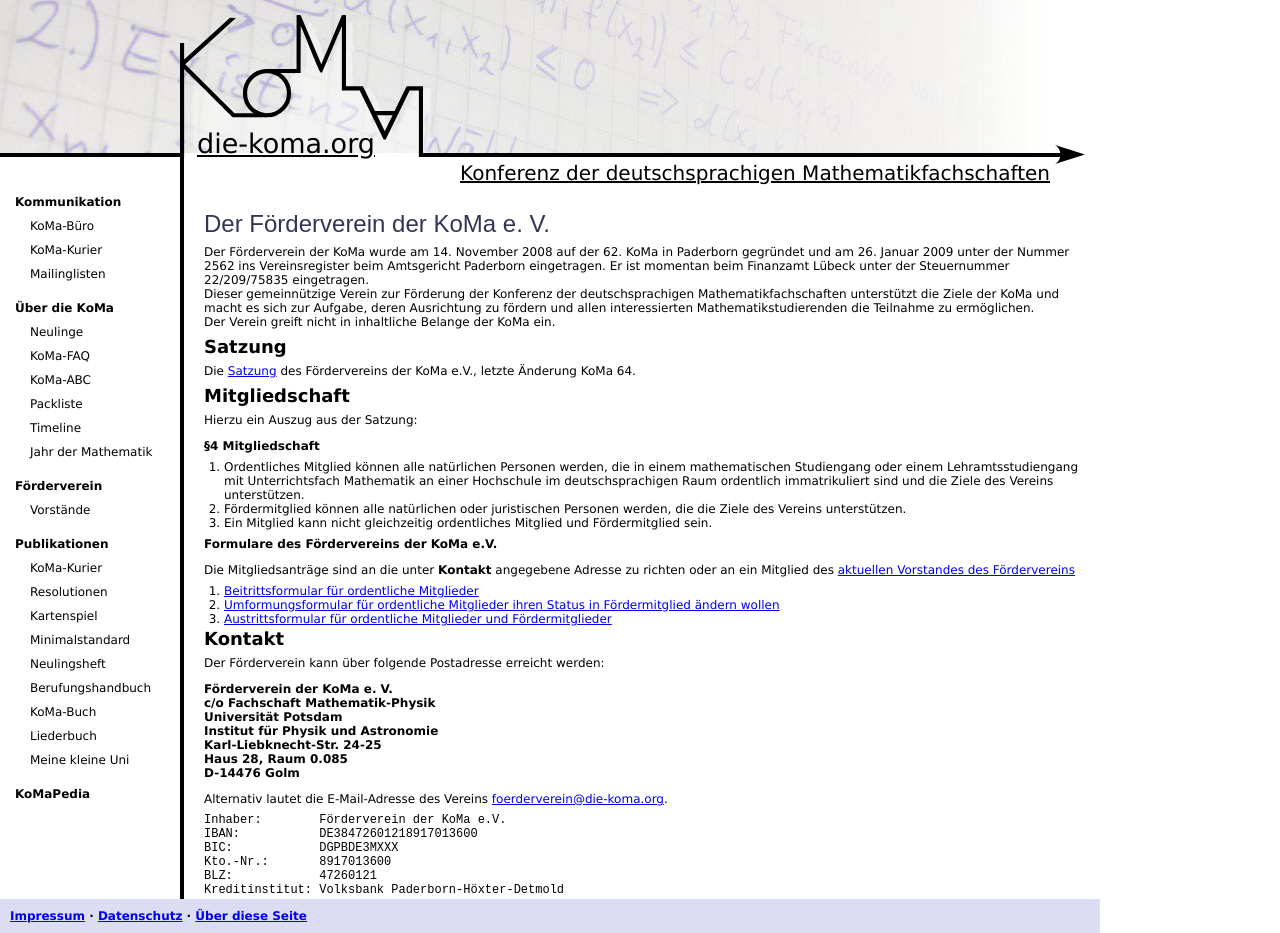
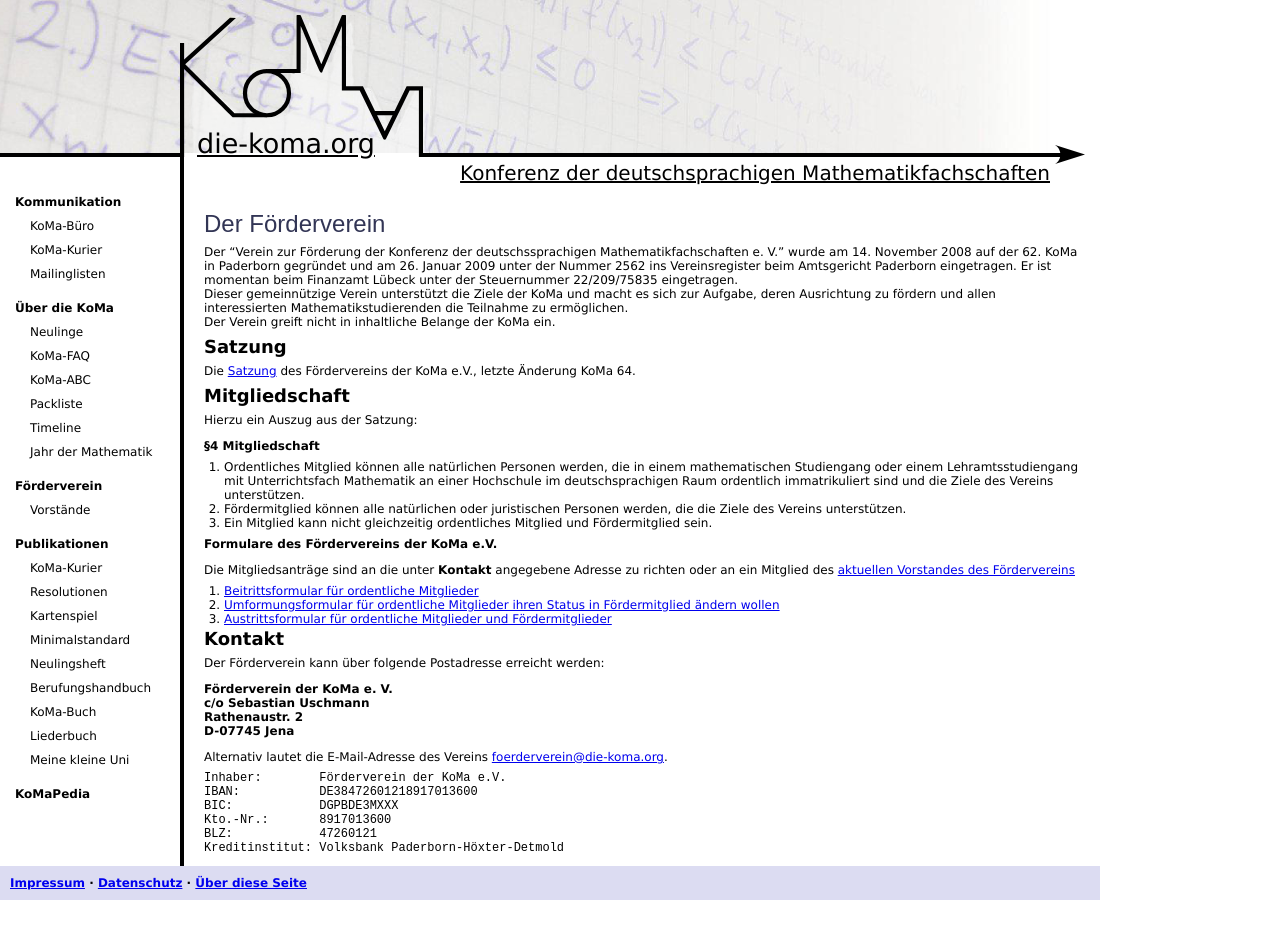
Before and after one commit to Die-KoMa/die-koma.org, a Jekyll site: the page built from foerderverein/index.md, in a window 1280 px wide. Built offline with Jekyll 4.4.1, drawn with Linux system fonts in a browser that asks for light colours; after the commit the page ends 900 px from its top, so only the background shows below that.

Commit message:
Kleinere Änderungen bzgl. Förderverein -- aktuelle Vorstände, korrekte Adresse und korrekter Name an einer Stelle

```diff
--- a/foerderverein/index.md
+++ b/foerderverein/index.md
@@ -4,10 +4,10 @@
 order: 40
 ---
 
-# Der Förderverein der KoMa e. V.
+# Der Förderverein
 
-Der Förderverein der KoMa wurde am 14. November 2008 auf der 62. KoMa in Paderborn gegründet und am 26. Januar 2009 unter der Nummer 2562 ins Vereinsregister beim Amtsgericht Paderborn eingetragen. Er ist momentan beim Finanzamt Lübeck unter der Steuernummer 22/209/75835 eingetragen.
-Dieser gemeinnützige Verein zur Förderung der Konferenz der deutschsprachigen Mathematikfachschaften unterstützt die Ziele der KoMa und macht es sich zur Aufgabe, deren Ausrichtung zu fördern und allen interessierten Mathematikstudierenden die Teilnahme zu ermöglichen.
+Der "Verein zur Förderung der Konferenz der deutschssprachigen Mathematikfachschaften e. V." wurde am 14. November 2008 auf der 62. KoMa in Paderborn gegründet und am 26. Januar 2009 unter der Nummer 2562 ins Vereinsregister beim Amtsgericht Paderborn eingetragen. Er ist momentan beim Finanzamt Lübeck unter der Steuernummer 22/209/75835 eingetragen.
+Dieser gemeinnützige Verein unterstützt die Ziele der KoMa und macht es sich zur Aufgabe, deren Ausrichtung zu fördern und allen interessierten Mathematikstudierenden die Teilnahme zu ermöglichen.
 Der Verein greift nicht in inhaltliche Belange der KoMa ein.
 
 ## Satzung
@@ -37,7 +37,13 @@
 
 
 **Förderverein der KoMa e. V.**\\
+**c/o Sebastian Uschmann**\\
+**Rathenaustr. 2**\\
+**D-07745 Jena**
+
+<!---
 **c/o {% include buero-adresse.md %}**
+--->
 
 Alternativ lautet die E-Mail-Adresse des Vereins [foerderverein@die-koma.org](mailto:foerderverein@die-koma.org).
 
```
Also changed, not shown: foerderverein/vorstaende.md (+10 -1 lines).
